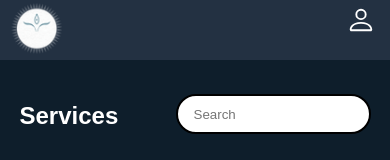
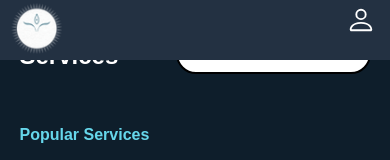
Before and after one commit to DhruvitPatel007/flight, a Next.js app: page /services in a window 390 px wide. Shown: the top 160 px of the page. Built offline with nearby package versions, Linux system fonts and the light colour scheme.

Commit message:
Changes in Home page

```diff
--- a/components/Airportscard.jsx
+++ b/components/Airportscard.jsx
@@ -85,7 +85,7 @@ const Airportscard = () => {
     <section className="ac7">
       <div className="ac8 f-color bold">Our Airports</div>
 
-      <Carousel responsive={responsive}>
+      <Carousel responsive={responsive} className="ac9">
         {cards.map((card, key) => (
           <div className="ac6 cursor_pointer" key={card.id}>
             <div className="ac1">
--- a/styles/mobile.css
+++ b/styles/mobile.css
@@ -17,7 +17,9 @@
     display: flex;
     align-items: center;
     justify-content: space-between;
-    top: 0.188rem;
+    position: fixed;
+    z-index: 4;
+    top: 0%;
   }
 
   .nav2 {
@@ -52,7 +54,7 @@
   }
 
   .searchbar1 {
-    margin-top: 20px;
+    margin-top: 6rem;
     display: flex;
     flex-direction: column;
     justify-content: center;
--- a/styles/tab.css
+++ b/styles/tab.css
@@ -335,6 +335,10 @@
     margin-left: 1.25rem;
   }
 
+  .ac9{
+    z-index: 1;
+  }
+
   /* Airports card for mobile */
   .acm1 {
     display: none;
```
